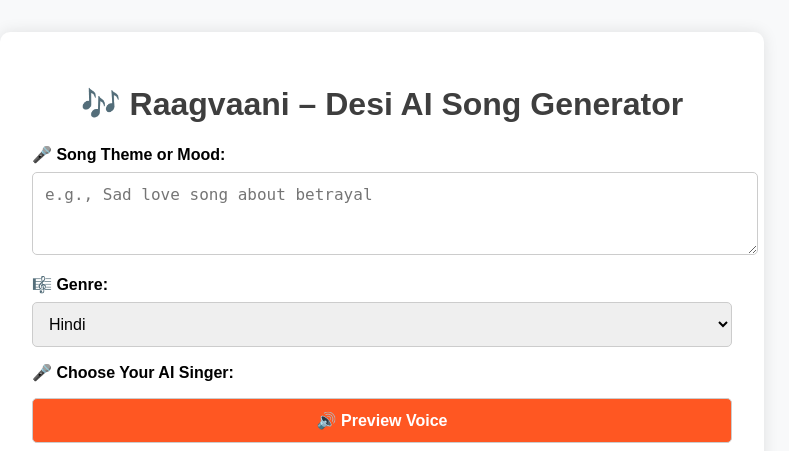
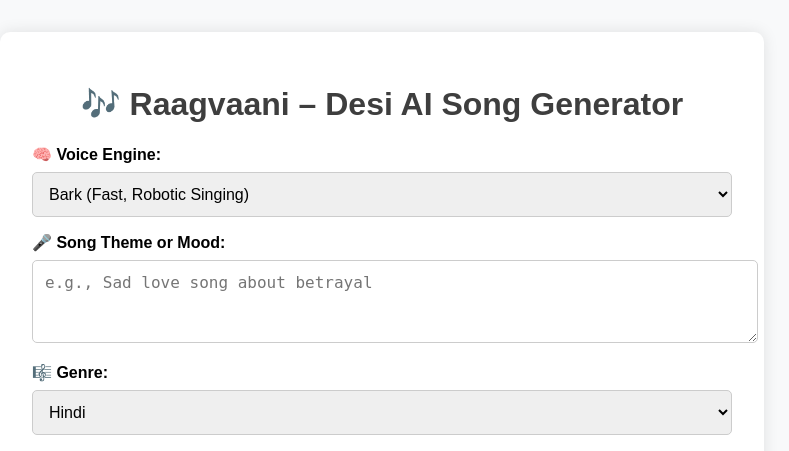
Before and after one commit to maheshnandaniya/RaagVaani, a Django app: template musicgen_ai/templates/index.html in a window 1280 px wide. Shown: the top 451 px of the page, without its empty margins (258-1047 px from the left). Run offline with Django 4.2, Linux system fonts and the light colour scheme; the template is opened without the code that fills it, so the values that code supplies are empty; parts of the project's set-up code (start-up, migrations or seed data) failed here and were passed over.

Commit message:
Update index.html

```diff
--- a/musicgen_ai/templates/index.html
+++ b/musicgen_ai/templates/index.html
@@ -58,6 +58,11 @@
 
     <form method="POST" enctype="multipart/form-data">
       {% csrf_token %}
+      <label for="voice_model">🧠 Voice Engine:</label>
+<select id="voice_model" name="voice_model">
+  <option value="bark">Bark (Fast, Robotic Singing)</option>
+  <option value="tortoise">Tortoise (Slow, Realistic Singing)</option>
+</select>
       <label for="prompt">🎤 Song Theme or Mood:</label>
       <textarea id="prompt" name="prompt" rows="3" placeholder="e.g., Sad love song about betrayal"></textarea>
 
```
